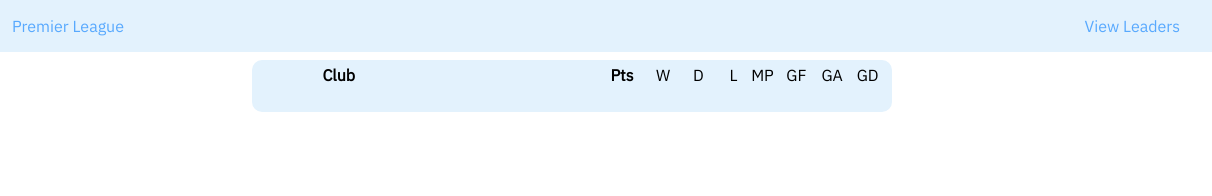
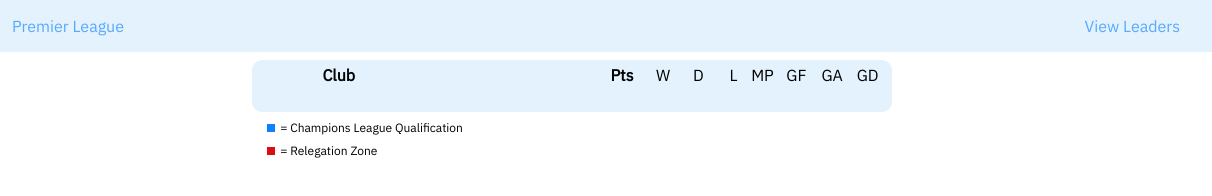
Before and after one commit to e-bales/Footy-Tracker, a website: page index.html in a window 1280 px wide. Shown: the full height of the page, 68-1280 px from the left. Drawn offline with Linux system fonts and the light colour scheme; no server answers; some icons are missing.

Commit message:
added legend + css

```diff
--- a/css/layout.css
+++ b/css/layout.css
@@ -21,6 +21,22 @@
   margin-bottom: 0.5rem;
 }
 
+.legend {
+  margin-top: 0;
+  margin-left: 8%;
+  margin-right: 20%;
+}
+
+.legend p {
+  margin-top: 0.5rem;
+  margin-bottom: 0;
+  margin-left: 0.3rem;
+}
+
+.box {
+  margin-top: 0.6rem;
+}
+
 @media (min-width: 767px) {
   table {
     width: 100%;
@@ -36,4 +52,8 @@
   .club {
     width: 45%;
   }
+
+  .legend {
+    margin-left: 26.2%;
+  }
 }
--- a/css/styles.css
+++ b/css/styles.css
@@ -151,3 +151,24 @@
 .club-logo {
   width: 100%;
 }
+
+.box {
+  width: 0.5rem;
+  height: 0.5rem;
+}
+
+.blue {
+  background-color: #0c81ff;
+}
+
+.red {
+  background-color: #dd0c13;
+}
+
+.champions-league,
+.relegated {
+  display: flex;
+  flex-direction: row;
+  font-size: 0.75rem;
+  align-items: center;
+}
--- a/index.html
+++ b/index.html
@@ -120,6 +120,22 @@
           </tfoot>
         </table>
       </div>
+      <div class="legend">
+        <div class="legend-row">
+          <div class="champions-league">
+            <div class="box blue"></div>
+            <p>= Champions League Qualification</p>
+          </div>
+        </div>
+        <div class="legend-row">
+          <div class="relegated">
+            <div class="box red"></div>
+            <div class="text-wrap">
+              <p>= Relegation Zone</p>
+            </div>
+          </div>
+        </div>
+      </div>
       <!-- <div class="table-container">
         <table class="hidden" id="italy" data-league="italy">
 
--- a/js/main.js
+++ b/js/main.js
@@ -9,7 +9,6 @@
 const headArray = [$englandHead, $italyHead, $germanyHead, $spainHead, $franceHead];
 
 window.addEventListener('load', event => {
-  // console.log(twentyFourHours);
   let leagueData;
   const leagueIndex = data.view;
   if (data.leaguesArray[leagueIndex] === null || (Date.now() - data.timeAtUpdate[leagueIndex] > twentyFourHours)) {
@@ -25,7 +24,6 @@
 
     standingsXhr.setRequestHeader('x-rapidapi-key', 'f879ddeaf6bd32942b418d19c8763311');
     standingsXhr.setRequestHeader('x-rapidapi-host', 'v3.football.api-sports.io');
-    // console.log('xhr sent!');
     standingsXhr.send();
   } else {
     leagueData = data.leaguesArray[leagueIndex];
```
